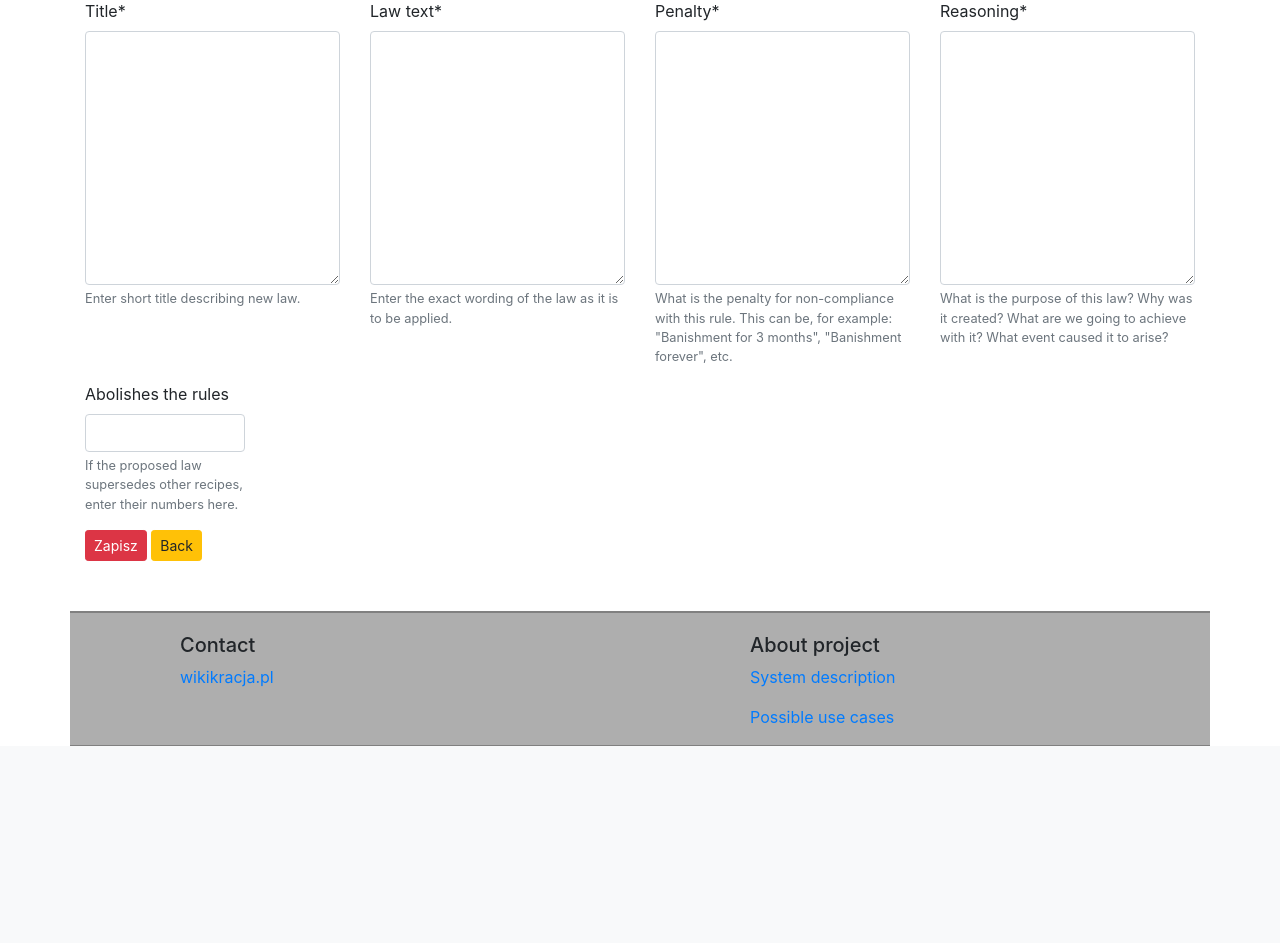
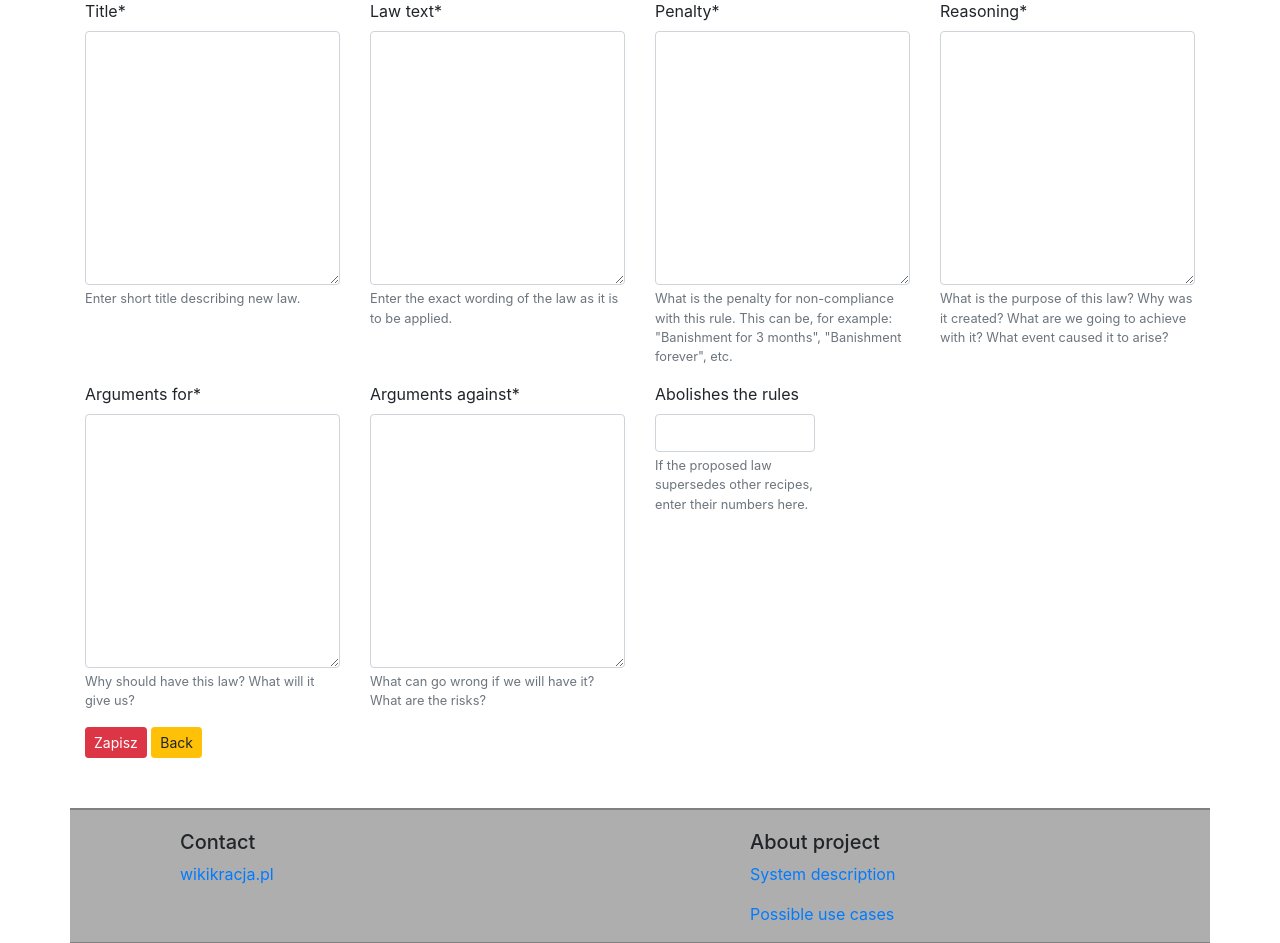
Before and after one commit to soma115/wikikracja, a Django app: page /glosowania/nowy/ in a window 1280 px wide. Shown: the part 166-1109 px from the top of the page. Before the commit the page ends 912 px from the top, so only its background shows below. Run offline with Django 3.2, Linux system fonts and the light colour scheme; a user stored in the database is signed in; parts of the project's set-up code (start-up, migrations or seed data) failed here and were passed over; some libraries are stand-ins or nearby versions.

Commit message:
args_for args_against

```diff
--- a/glosowania/forms.py
+++ b/glosowania/forms.py
@@ -6,4 +6,4 @@ class DecyzjaForm(forms.ModelForm):
 
     class Meta:
         model = Decyzja
-        fields = ('title', 'tresc', 'kara', 'uzasadnienie', 'znosi')
+        fields = ('title', 'tresc', 'kara', 'uzasadnienie', 'args_for', 'args_against', 'znosi')
--- a/glosowania/models.py
+++ b/glosowania/models.py
@@ -32,6 +32,19 @@ class Decyzja(models.Model):
         null=True,
         verbose_name=_('Reasoning'),
         help_text=_('What is the purpose of this law? Why was it created? What are we going to achieve with it? What event caused it to arise?')
+        )
+    args_for = models.TextField(
+        max_length=1500,
+        null=True,
+        verbose_name=_('Arguments for'),
+        help_text=_('Why should have this law? What will it give us?')
+        )
+    # TODO: This field should be filled out by anyone:
+    args_against = models.TextField(
+        max_length=1500,
+        null=True,
+        verbose_name=_('Arguments against'),
+        help_text=_('What can go wrong if we will have it? What are the risks?')
         )
     znosi = models.CharField(
         max_length=500,
--- a/glosowania/templates/glosowania/dodaj.html
+++ b/glosowania/templates/glosowania/dodaj.html
@@ -21,6 +21,12 @@
         <div class="col-md-3">
           {{ form.uzasadnienie|as_crispy_field }}
         </div>
+        <div class="col-md-3">
+          {{ form.args_for|as_crispy_field }}
+        </div>
+        <div class="col-md-3">
+          {{ form.args_against|as_crispy_field }}
+        </div>
         <div class="col-md-2">
           {{ form.znosi|as_crispy_field }}
         </div>
--- a/glosowania/views.py
+++ b/glosowania/views.py
@@ -43,7 +43,7 @@ def dodaj(request):
 
             SendEmail(
                 _('New law proposition'),
-                _(f'{request.user.username.capitalize()} added new law proposition\nYou can read it here: http://{HOST}/glosowania/{str(form.id)}')
+                f'{request.user.username.capitalize()} ' + str(_('added new law proposition\nYou can read it here:')) + f' http://{HOST}/glosowania/{str(form.id)}'
                 )
             return redirect('glosowania:status', 1)
     else:
```
Also changed, not shown: glosowania/migrations/0007_auto_20210207_1214.py (added), locale/en/LC_MESSAGES/django.po, locale/pl/LC_MESSAGES/django.po, 1 other file.
